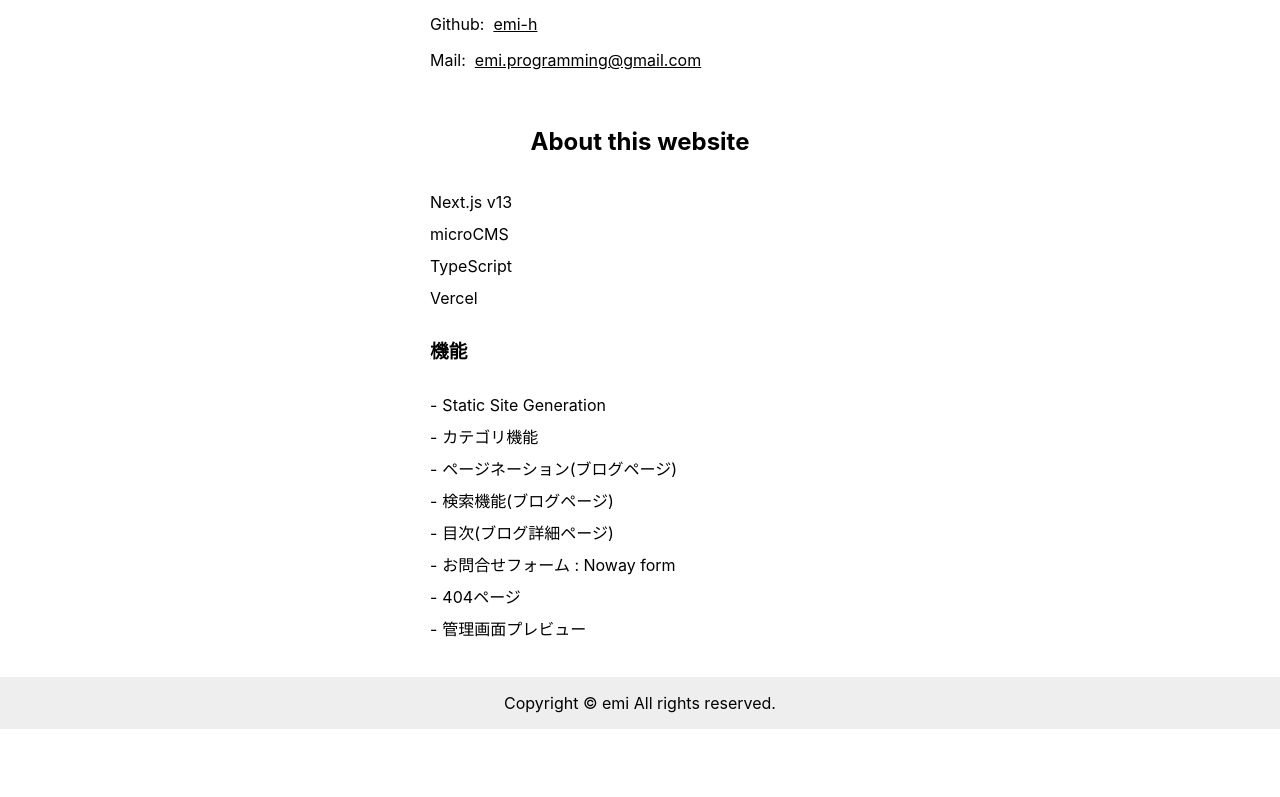
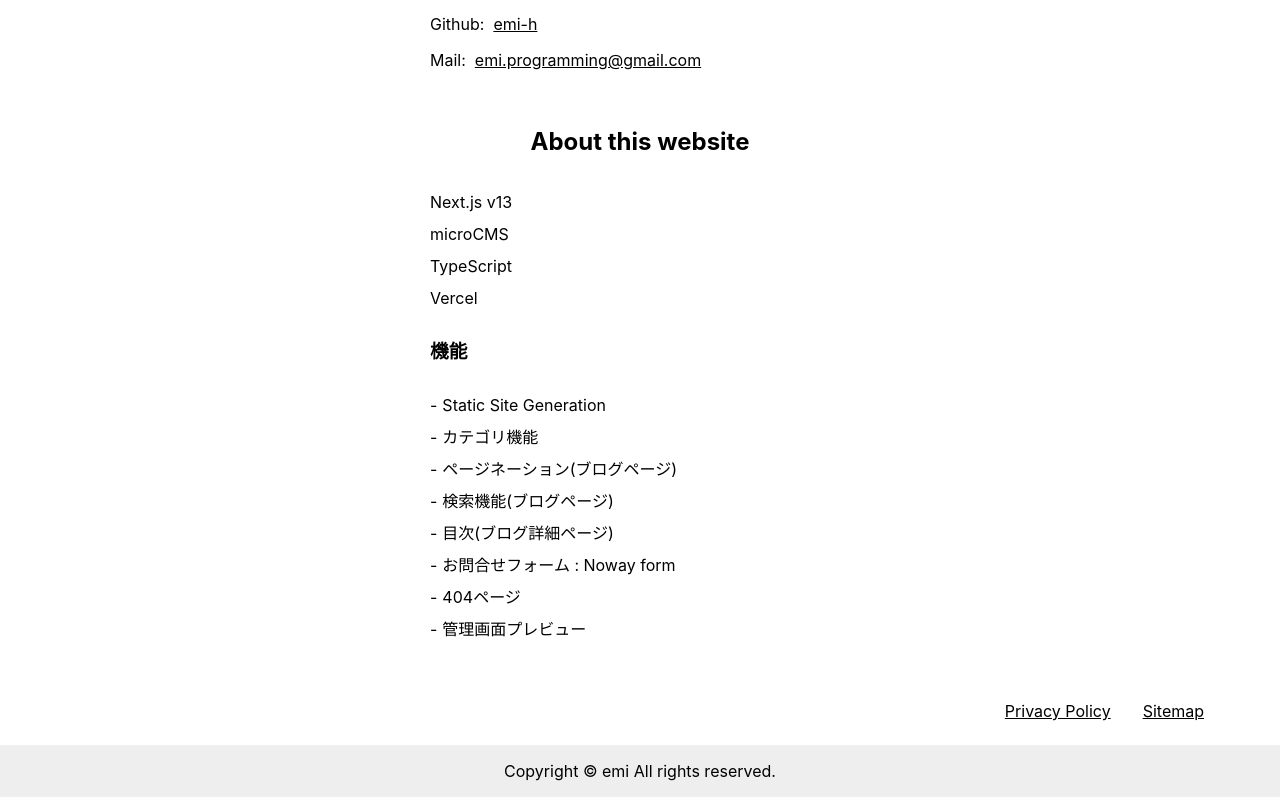
Before and after one commit to emi-h/my-blog, a Next.js app: page /about in a window 1280 px wide. Shown: the part 689-1486 px from the top of the page. Before the commit the page ends 1418 px from the top, so only its background shows below. Built offline with nearby package versions, Linux system fonts and the light colour scheme; no server answers.

Commit message:
💄 add a privacy poricy page

```diff
--- a/src/components/Footer/Footer.module.css
+++ b/src/components/Footer/Footer.module.css
@@ -1,7 +1,29 @@
 .footer {
   width: 100%;
   text-align: center;
-  padding: 1rem;
+}
+.inner {
+  width: 1192px;
+  padding: 0 16px;
+  max-width: 100%;
+  margin: 0 auto;
+}
+.navArea {
+  margin: 1em 0;
+}
+.nav {
+  display: flex;
+  justify-content: flex-end;
+}
+.nav li {
+  padding: 0.5em 1em;
+}
+.nav li a {
+  text-transform: capitalize;
+  text-decoration: underline;
+}
+.copyright {
+  padding: 1em 0;
   background-color: #eee;
 }
 @media (max-width: 600px) {
--- a/src/components/Footer/Footer.tsx
+++ b/src/components/Footer/Footer.tsx
@@ -1,10 +1,29 @@
+import Link from "next/link";
 import React from "react";
 import styles from "src/components/Footer/Footer.module.css";
+
+const navList: { href: string; pageName: string }[] = [
+  { href: "/privacyPolicy", pageName: "privacy policy" },
+  { href: "/sitemap", pageName: "sitemap" },
+];
 
 export const Footer = () => {
   return (
     <footer className={styles.footer}>
-      Copyright © emi All rights reserved.
+      <div className={styles.inner}>
+        <div className={styles.navArea}>
+          <ul className={styles.nav}>
+            {navList.map((list) => {
+              return (
+                <li key={list.pageName}>
+                  <Link href={list.href}>{list.pageName}</Link>
+                </li>
+              );
+            })}
+          </ul>
+        </div>
+      </div>
+      <p className={styles.copyright}>Copyright © emi All rights reserved.</p>
     </footer>
   );
 };
--- a/src/components/Nav/Nav.tsx
+++ b/src/components/Nav/Nav.tsx
@@ -5,7 +5,6 @@
 const navList: { href: string; pageName: string }[] = [
   { href: "/blog/page/1", pageName: "blog" },
   { href: "/about", pageName: "about" },
-  { href: "/sitemap", pageName: "sitemap" },
   { href: "/contact", pageName: "contact" },
 ];
 
--- /dev/null
+++ b/src/styles/PrivacyPolicy.module.css
@@ -0,0 +1,9 @@
+.privacyPolicy {
+  margin: 2rem 0 6rem;
+}
+.container {
+  width: 1192px;
+  padding: 0 16px;
+  max-width: 100%;
+  margin: 0 auto;
+}
```
Also changed, not shown: src/pages/privacyPolicy.tsx (added, +70 -0 lines).
